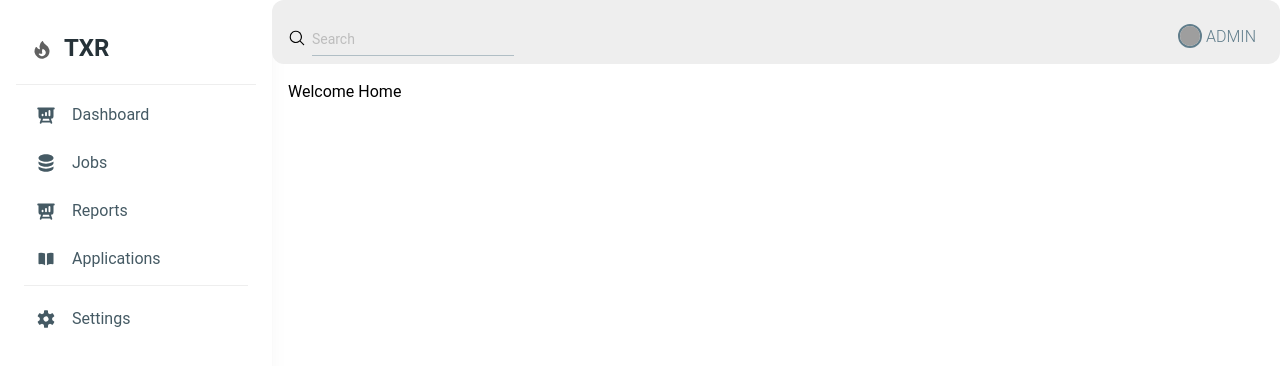
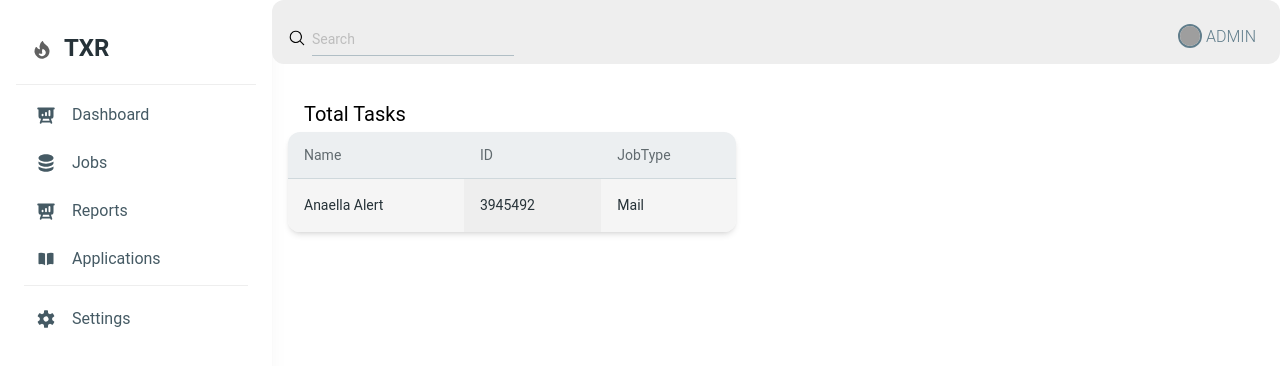
Before and after one commit to Deadtatoes/txr-front-end, a React (Vite) app: page / in a window 1280 px wide. Shown: the top 366 px of the page. Built offline with nearby package versions, Linux system fonts and the light colour scheme; grey boxes are pictures that could not be loaded.

Commit message:
pre firebase integration

```diff
--- /dev/null
+++ b/src/Components/Totaltask.jsx
@@ -0,0 +1,174 @@
+// import { Card, Typography } from '@material-tailwind/react'
+
+// export const Totaltask = () => {
+
+//     const TABLE_HEAD = ["Name", "ID", "JobType","Created", "Updated", "TraceID"]
+
+//     const TABLE_ROWS =[
+//       {
+//         name: 'Fees Alert',
+//         id: 3945492,
+//         jobtype: 'Mail',
+//         created: '23/04/18',
+//         updated: '24/12/08',
+//         TraceID: 'dd4hu2903'
+//       }
+//     ]
+
+
+//   return (
+//     <div className='max-w-96'>
+//          <Card>
+
+//             <table>
+
+//                 <thead>
+//                     <tr>
+//                     {TABLE_HEAD.map((head) => (
+//                         <th key={head} className='border-b border-blue-gray-100 bg-blue-gray-50 p-4'>
+
+//                         <Typography
+//                         variant='small'
+//                         color='blue-gray'
+//                         className='font-normal leading-none opacity-70'>
+//                             {head}
+//                         </Typography>
+
+//                         </th>
+//                     ))}
+//                     </tr>
+//                 </thead>
+
+
+//                 <tbody>
+//                     {TABLE_ROWS.map(({ name, id, jobtype }, index) => {
+//                         const isLast = index === TABLE_ROWS.length - 1;
+//                         const classes = isLast ? "p-4" : "p-4 border-b border-blue-gray-50";
+
+//                         return (
+//                         <tr key={name}>
+//                             <td className={classes}>
+//                             <Typography variant="small" color="blue-gray" className="font-normal">
+//                                 {name}
+//                             </Typography>
+//                             </td>
+
+//                             <td className={`${classes} bg-blue-gray-50/50`}>
+//                             <Typography variant="small" color="blue-gray" className="font-normal">
+//                                 {id}
+//                             </Typography>
+//                             </td>
+
+//                             <td className={classes}>
+//                             <Typography variant="small" color="blue-gray" className="font-normal">
+//                                 {jobtype}
+//                             </Typography>
+//                             </td>
+
+//                             <td className={classes}>
+//                             <Typography variant="small" color="blue-gray" className="font-normal">
+//                                 {}
+//                             </Typography>
+//                             </td>
+//                         </tr>
+//                         );
+//                     })}
+//                 </tbody>
+
+//             </table>
+
+//         </Card>
+
+//     </div>
+//   )
+// }
+
+
+import { Card, Typography } from '@material-tailwind/react'
+
+export const Totaltask = ({ isReportPage }) => {
+
+    const HOME_TABLE_HEAD = ["Name", "ID", "JobType"]
+    const REPORT_TABLE_HEAD = ["Name", "ID", "JobType", "Created", "Updated", "TraceID"]
+
+    const HOME_TABLE_ROWS = [
+        {
+            name: 'Anaella Alert',
+            id: 3945492,
+            jobtype: 'Mail'
+        }
+    ]
+    const REPORT_TABLE_ROWS = [
+        {
+            name: 'Fees Alert',
+            id: 3945492,
+            jobtype: 'Mail',
+            created: '23/04/18',
+            updated: '24/12/08',
+            traceID: 'dd4hu2903'
+        }
+    ]
+
+    const TABLE_HEAD = isReportPage ? REPORT_TABLE_HEAD : HOME_TABLE_HEAD
+    const TABLE_ROWS = isReportPage ? REPORT_TABLE_ROWS : HOME_TABLE_ROWS
+
+    return (
+        <div className=''>
+            <Card className='h-full w-full overflow-scroll'>
+                <table className='w-full min-w-max table-auto text-left'>
+                    <thead>
+                        <tr>
+                            {TABLE_HEAD.map((head) => (
+                                <th key={head} className='border-b border-blue-gray-100 bg-blue-gray-50 p-4'>
+                                    <Typography
+                                        variant='small'
+                                        color='blue-gray'
+                                        className='font-normal leading-none opacity-70'>
+                                        {head}
+                                    </Typography>
+                                </th>
+                            ))}
+                        </tr>
+                    </thead>
+
+                    <tbody>
+                        {TABLE_ROWS.map((row, index) => (
+                            <tr key={row.id} className=''>
+                                {TABLE_HEAD.includes("Name") && (
+                                    <td className='p-4 bg-gray-100'>
+                                        <Typography variant='small' color='blue-gray' className='font-normal'>{row.name}</Typography>
+                                    </td>
+                                )}
+                                {TABLE_HEAD.includes("ID") && (
+                                    <td className='p-4 bg-gray-200'>
+                                        <Typography variant='small' color='blue-gray' className='font-normal'>{row.id}</Typography>
+                                    </td>
+                                )}
+                                {TABLE_HEAD.includes("JobType") && (
+                                    <td className='p-4 bg-gray-100'>
+                                        <Typography variant='small' color='blue-gray' className='font-normal'>{row.jobtype}</Typography>
+                                    </td>
+                                )}
+                                {TABLE_HEAD.includes("Created") && (
+                                    <td className='p-4 bg-gray-200'>
+                                        <Typography variant='small' color='blue-gray' className='font-normal'>{row.created}</Typography>
+                                    </td>
+                                )}
+                                {TABLE_HEAD.includes("Updated") && (
+                                    <td className='p-4 bg-gray-100'>
+                                        <Typography variant='small' color='blue-gray' className='font-normal'>{row.updated}</Typography>
+                                    </td>
+                                )}
+                                {TABLE_HEAD.includes("TraceID") && (
+                                    <td className='p-4 bg-gray-200'>
+                                        <Typography variant='small' color='blue-gray' className='font-normal'>{row.traceID}</Typography>
+                                    </td>
+                                )}
+                            </tr>
+                        ))}
+                    </tbody>
+                </table>
+            </Card>
+        </div>
+    )
+}
--- a/src/Pages/Home.jsx
+++ b/src/Pages/Home.jsx
@@ -1,9 +1,21 @@
-import { Button } from '@material-tailwind/react'
+import { Totaltask } from "../Components/Totaltask"
 
 export const Home = () => {
+
+
   return (
     <div>
-         <h3>Welcome Home</h3>
+
+         <div className='py-5 space-y-1'>
+
+            {/* TOTAL TASKS Table heading */}
+            <h2 className='mx-4 text-xl '>Total Tasks</h2>
+            <div className="max-w-md">
+              <Totaltask isReportPage={false} />
+            </div>
+         </div>
+
+
     </div>
   )
 }
--- a/src/Pages/Jobs.jsx
+++ b/src/Pages/Jobs.jsx
@@ -1,6 +1,12 @@
 
 export const Jobs = () => {
   return (
-    <h2>Jobs Page</h2>
+    <div>
+      <h3>Jobs page</h3>
+
+
+
+
+    </div>
   )
 }
--- a/src/Pages/Reports.jsx
+++ b/src/Pages/Reports.jsx
@@ -1,9 +1,14 @@
-import { Button } from '@material-tailwind/react'
+import { Totaltask } from "../Components/Totaltask"
 
 export const Reports = () => {
   return (
     <div>
       <h3>Reports page</h3>
+
+      <div className="max-w-m">
+        <Totaltask isReportPage={true}/>
+      </div>
+
     </div>
   )
 }
```
